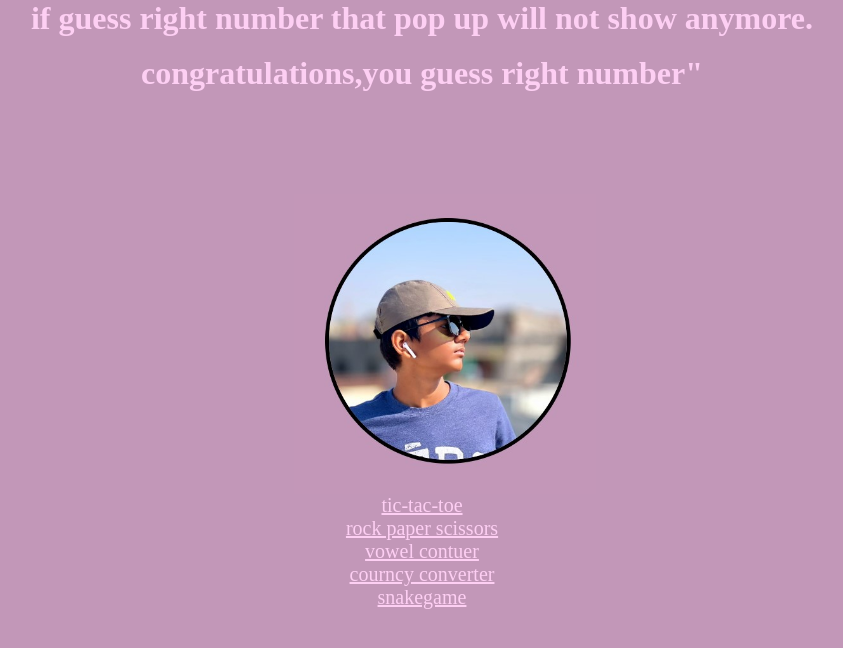
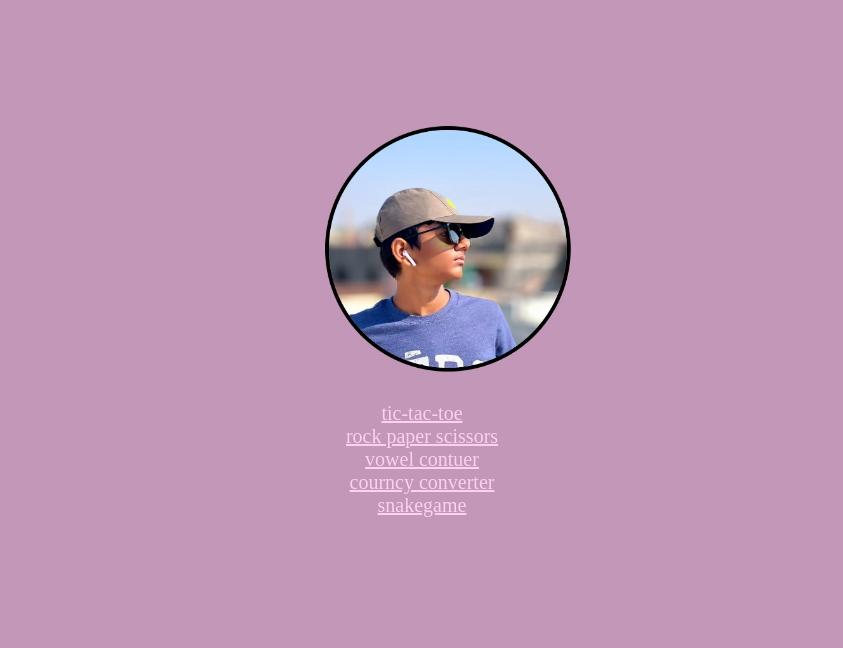
Before and after one commit to Dhyan2404/try, a plain HTML site: page index.html in a window 1280 px wide. Shown: the whole page, without its empty margins (218-1061 px from the left). Drawn offline with Linux system fonts and the light colour scheme; files that its build step writes are made by us from their sources; a web font is replaced by a local one.

Commit message:
Update index.html
Xx

```diff
--- a/index.html
+++ b/index.html
@@ -34,8 +34,6 @@ a{
 
 </style>
 <body>
-<h1>if guess right number that pop up will not show anymore.</h1>
-<br><h1> congratulations,you guess right number"</h1>
 <div>
     <img src="dhyan2.jpg">
 
```
